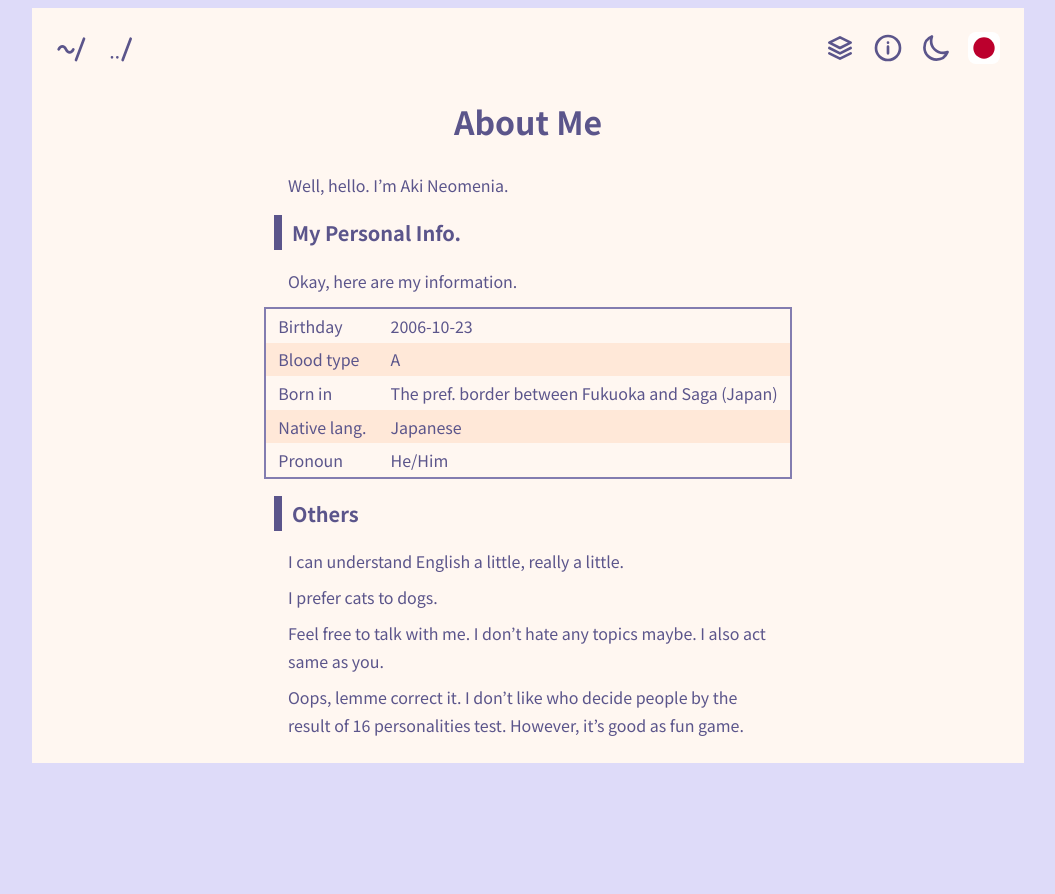
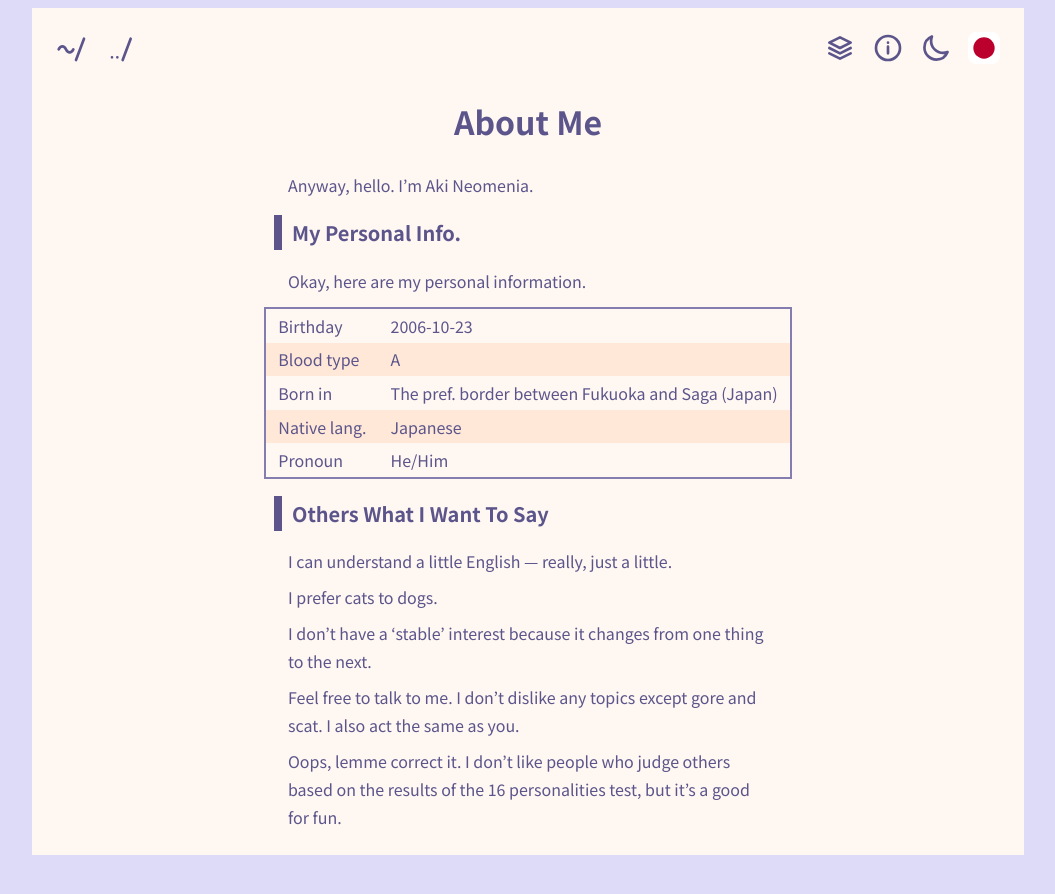
Before and after one commit to akky1023/akky1023.github.io, a Jekyll site: the page built from en/about/me/index.md, in a window 1280 px wide. Shown: the top 894 px of the page, without its empty margins (112-1167 px from the left). Built offline with Jekyll 4.4.1, drawn with Linux system fonts in a browser that asks for light colours.

Commit message:
fix english grammer

```diff
--- a/en/about/me/index.md
+++ b/en/about/me/index.md
@@ -2,10 +2,10 @@
 title: About Me
 layout: child
 ---
-Well, hello. I'm Aki Neomenia.
+Anyway, hello. I'm Aki Neomenia.
 
 ## My Personal Info.
-Okay, here are my information.
+Okay, here are my personal information.
 
 | Birthday | 2006-10-23 |
 | Blood type | A |
@@ -13,11 +13,13 @@ Okay, here are my information.
 | Native lang. | Japanese |
 | Pronoun | He/Him |
 
-## Others
-I can understand English a little, really a little.
+## Others What I Want To Say
+I can understand a little English --- really, just a little.
 
 I prefer cats to dogs.
 
-Feel free to talk with me. I don't hate any topics maybe. I also act same as you.
+I don't have a 'stable' interest because it changes from one thing to the next.
 
-Oops, lemme correct it. I don't like who decide people by the result of 16 personalities test. However, it's good as fun game.
+Feel free to talk to me. I don't dislike any topics except gore and scat. I also act the same as you.
+
+Oops, lemme correct it. I don't like people who judge others based on the results of the 16 personalities test, but it's a good for fun.
```
Also changed, not shown: en/about/index.md (+1 -1 lines).
